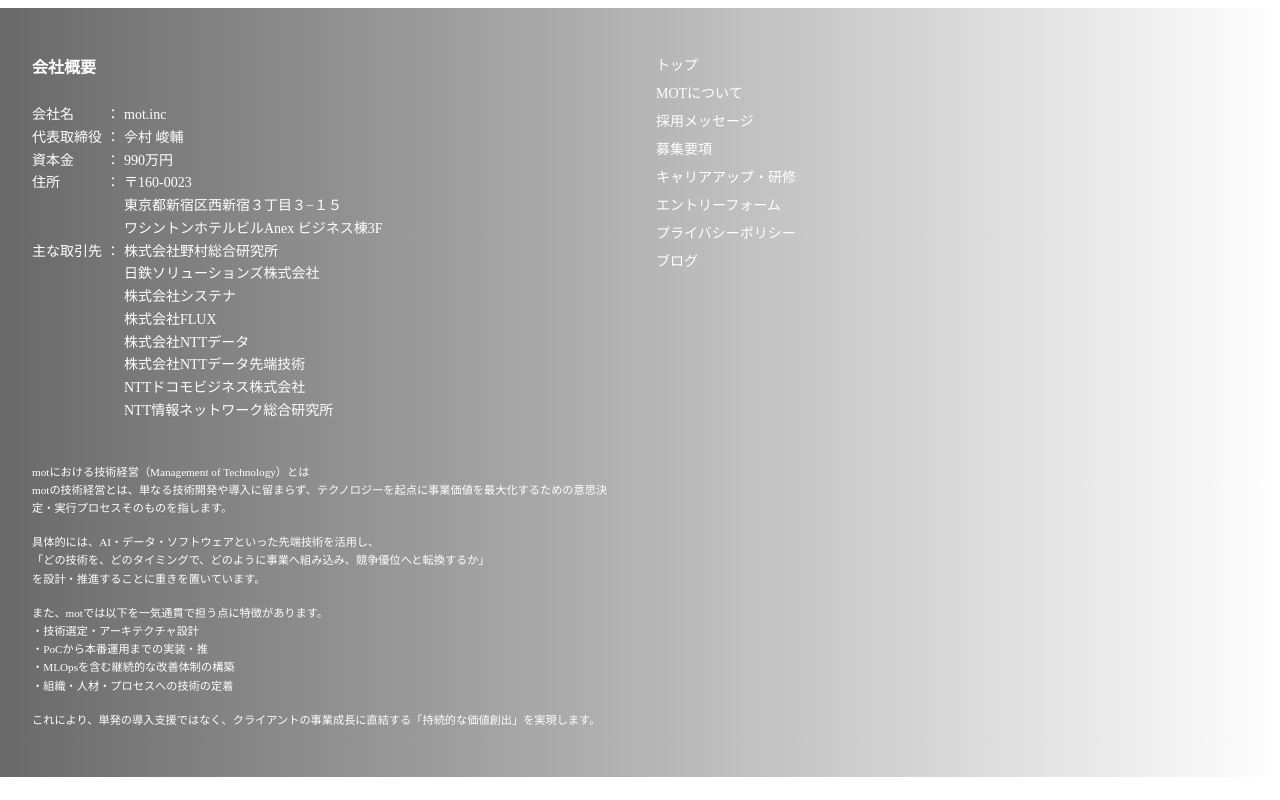
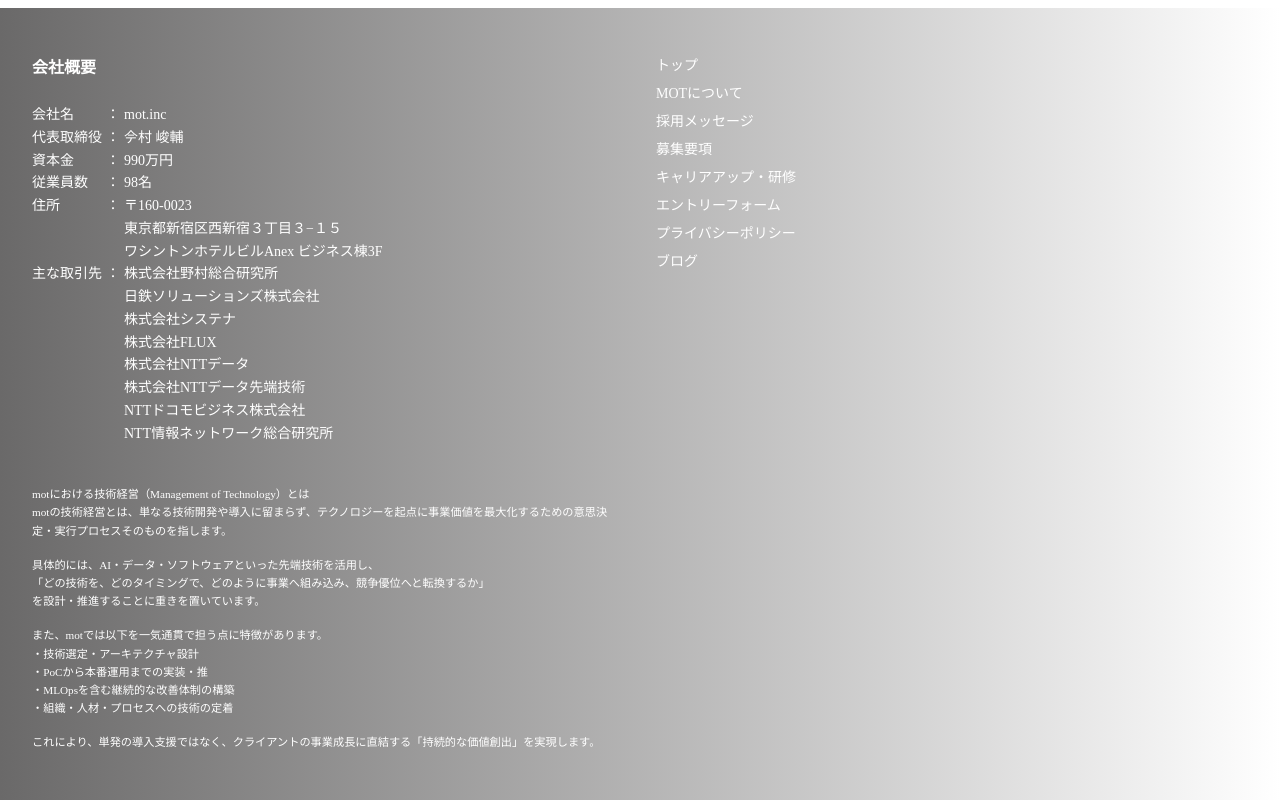
Before and after one commit to srmugi/mot-landing-page, a Next.js app: page /blog in a window 1280 px wide. Shown: the part 1292-2092 px from the top of the page. Before the commit the page ends 2069 px from the top, so only its background shows below. Built offline with nearby package versions, Linux system fonts and the light colour scheme.

Commit message:
従業員数追加

```diff
--- a/components/footer/Footer.js
+++ b/components/footer/Footer.js
@@ -38,6 +38,9 @@
               <div>資本金</div>
               <div>：</div>
               <div>990万円</div>
+              <div>従業員数</div>
+              <div>：</div>
+    　　　　　　<div>98名</div>
               <div>住所</div>
               <div>：</div>
               <div>
```
